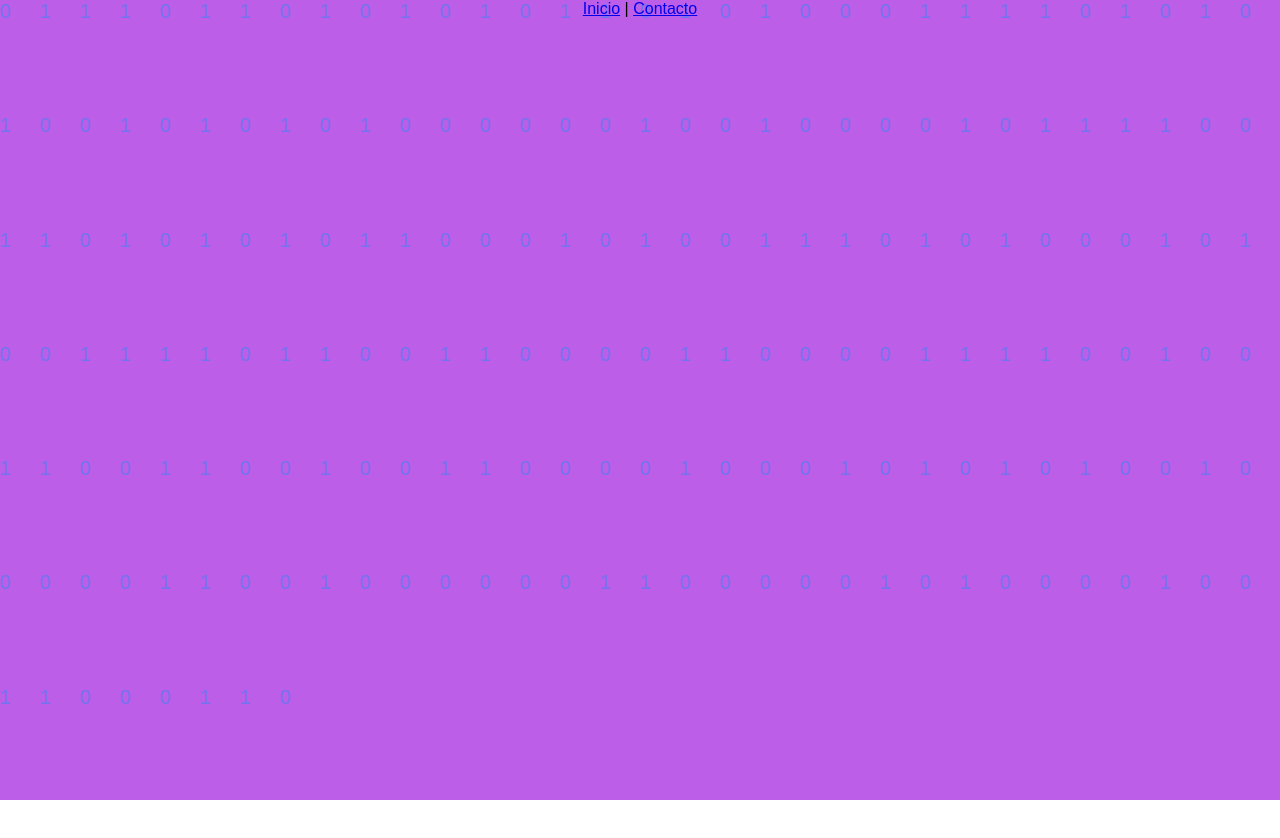
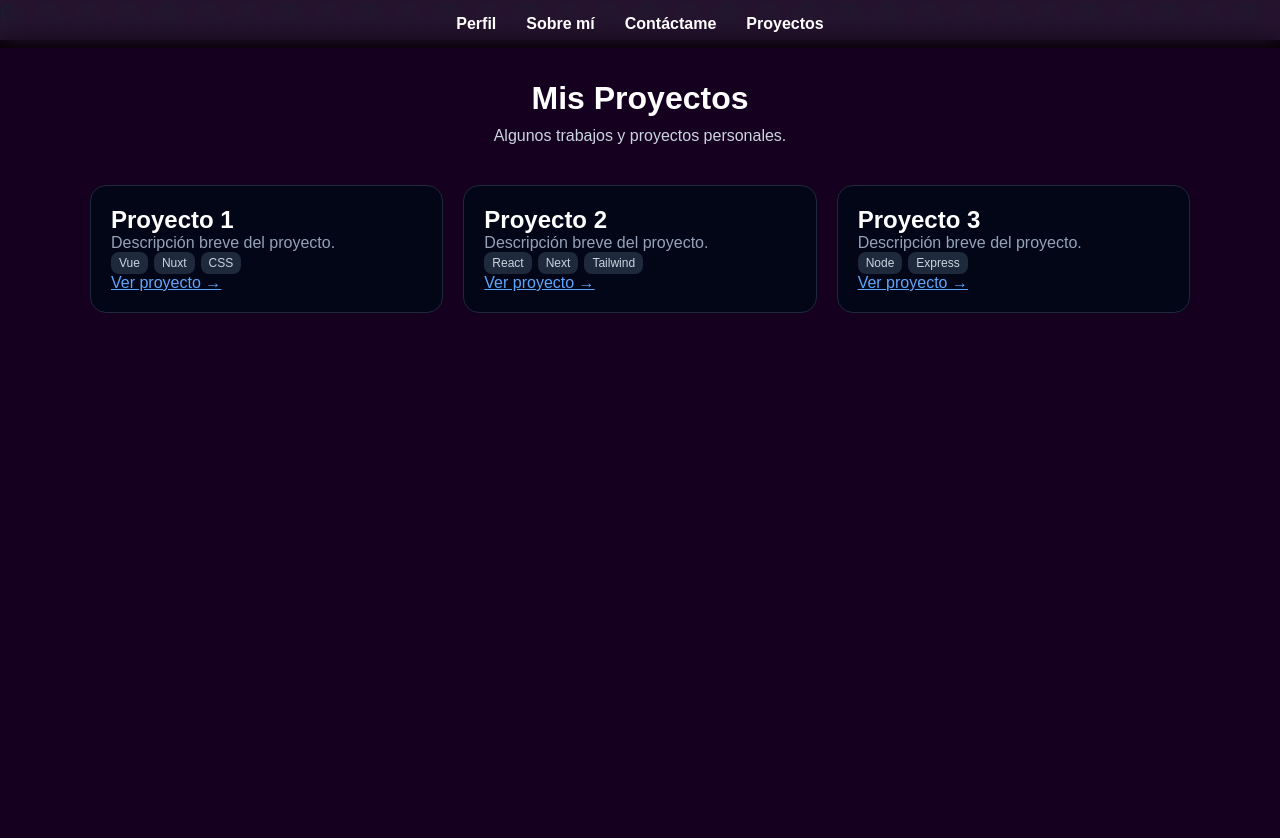
Before and after one commit to Jorge-Montano/proyecto-nuxt, a Nuxt app: page /proyectos in a window 1280 px wide. Before the commit the page ends 800 px from the top, so only its background shows below. Built offline with nearby package versions, Linux system fonts and the light colour scheme.

Commit message:
Actualización formulario contacto y estilos

```diff
--- a/app/assets/main.css
+++ b/app/assets/main.css
@@ -1,60 +1,130 @@
-body {
+/* RESET */
+* {
   margin: 0;
-  font-family: Arial;
+  padding: 0;
+  box-sizing: border-box;
 }
 
-/* MATRIX */
+/* BODY */
+body {
+  font-family: Arial, Helvetica, sans-serif;
+}
+
+/* ========================= */
+/* 🎯 FONDO MATRIX */
+/* ========================= */
+
 .jp-matrix {
   position: fixed;
   inset: 0;
-  background: #bc5ee7; /* CLARO */
+  z-index: 0;
+
   display: grid;
   grid-template-columns: repeat(auto-fill, minmax(40px, 1fr));
-  font-size: 20px;
-  color: rgba(0,150,255,0.4);
-  z-index: -1;
+  grid-auto-rows: 40px;
+
+  font-size: 28px;
+  color: rgba(0, 255, 200, 0.6);
+  font-family: monospace;
+
+  overflow: hidden;
+
+  /* MODO CLARO */
+  background: #bc5ee7;
 }
 
+/* 🌙 MODO OSCURO */
 .dark .jp-matrix {
-  background: #05050a; /* OSCURO */
+  background: #05050a;
 }
 
-/* CONTENEDOR */
-.container {
+/* ========================= */
+/* 🎯 CONTENIDO ENCIMA */
+/* ========================= */
+
+.contenido {
   position: relative;
-  z-index: 1;
-  text-align: center;
+  z-index: 10;
+
+  display: flex;
+  justify-content: center;
+  align-items: center;
+
+  height: 100vh;
+
+  padding-top: 80px; /* espacio para el menú */
 }
 
-/* TARJETA */
+/* ========================= */
+/* 🎯 TARJETA */
+/* ========================= */
+
 .tarjeta {
   background: white;
-  color: black;
   padding: 20px;
   border-radius: 12px;
   width: 320px;
-  margin: 40px auto;
+  text-align: center;
+  box-shadow: 0 10px 25px rgba(0,0,0,.2);
 }
 
+/* 🌙 TARJETA EN OSCURO */
 .dark .tarjeta {
-  background: #1e1e1e;
+  background: #1f1f1f;
   color: white;
 }
 
-/* FOTO */
+/* IMAGEN PERFIL */
 .foto-perfil {
   width: 120px;
   height: 120px;
   border-radius: 50%;
+  object-fit: cover;
+  margin-bottom: 10px;
 }
 
 /* BOTÓN */
 .btn {
   display: inline-block;
-  margin-top: 10px;
-  padding: 8px 12px;
-  background: teal;
+  margin-top: 15px;
+  padding: 10px 15px;
+  background: #00b894;
   color: white;
-  border-radius: 6px;
+  border-radius: 8px;
   text-decoration: none;
+  font-weight: bold;
 }
+
+.btn:hover {
+  background: #019874;
+}
+
+/* ========================= */
+/* 🎯 MENÚ */
+/* ========================= */
+
+.menu {
+  position: fixed;
+  top: 0;
+  width: 100%;
+  z-index: 20;
+
+  background: rgba(0, 0, 0, 0.8);
+  backdrop-filter: blur(10px);
+
+  padding: 15px;
+
+  display: flex;
+  justify-content: center;
+  gap: 30px;
+}
+
+.menu a {
+  color: white;
+  text-decoration: none;
+  font-weight: bold;
+}
+
+.menu a:hover {
+  color: #00b894;
+}
--- a/app/components/AppSideBar.vue
+++ b/app/components/AppSideBar.vue
@@ -1,3 +1,36 @@
 <template>
-  <div></div>
+  <nav class="menu">
+    <NuxtLink to="/perfil">Perfil</NuxtLink>
+    <NuxtLink to="/sobre-mi">Sobre mí</NuxtLink>
+    <NuxtLink to="/contacto">Contáctame</NuxtLink>
+    <NuxtLink to="/proyectos">Proyectos</NuxtLink>
+  </nav>
 </template>
+
+<style scoped>
+.menu {
+  position: fixed;
+  top: 0;
+  width: 100%;
+  z-index: 20;
+
+  background: rgba(0, 0, 0, 0.8);
+  backdrop-filter: blur(10px);
+
+  padding: 15px;
+
+  display: flex;
+  justify-content: center;
+  gap: 30px;
+}
+
+.menu a {
+  color: white;
+  text-decoration: none;
+  font-weight: bold;
+}
+
+.menu a:hover {
+  color: #00b894;
+}
+</style>
--- a/app/components/Background.vue
+++ b/app/components/Background.vue
@@ -1,6 +1,6 @@
 <template>
   <div class="jp-matrix">
-    <span v-for="n in 200" :key="n">
+    <span v-for="n in 500" :key="n">
       {{ Math.random() > 0.5 ? '1' : '0' }}
     </span>
   </div>
--- a/app/components/Perfil.vue
+++ /dev/null
@@ -1,17 +0,0 @@
-<template>
-  <div>
-    <img src="/images/perfil.jpg" class="foto-perfil" />
-
-    <h2 class="nombre">{{ nombre }}</h2>
-    <h3>{{ titulo }}</h3>
-    <p>{{ descripcion }}</p>
-  </div>
-</template>
-
-<script setup>
-defineProps({
-  nombre: String,
-  titulo: String,
-  descripcion: String
-})
-</script>
--- a/app/layouts/default.vue
+++ b/app/layouts/default.vue
@@ -1,19 +1,10 @@
 <template>
   <div>
-    <!-- FONDO -->
     <Background />
+    <AppSideBar />
 
-    <div class="container">
-      <nav>
-        <NuxtLink to="/">Inicio</NuxtLink> |
-        <NuxtLink to="/contacto">Contacto</NuxtLink>
-      </nav>
-
-      <slot />
+    <div class="contenido">
+      <NuxtPage />
     </div>
   </div>
 </template>
-
-<script setup>
-import Background from '../components/Background.vue'
-</script>
--- /dev/null
+++ b/app/pages/Perfil.vue
@@ -0,0 +1,5 @@
+<template>
+  <div class="contenido">
+    <Tarjeta />
+  </div>
+</template>
--- a/app/pages/contacto.vue
+++ b/app/pages/contacto.vue
@@ -1,10 +1,212 @@
+<script setup>
+import { reactive, ref } from 'vue'
+
+const form = reactive({
+  nombre: '',
+  email: '',
+  asunto: '',
+  mensaje: ''
+})
+
+const loading = ref(false)
+const enviado = ref(false)
+const errorMsg = ref('')
+
+const handleSubmit = async () => {
+  errorMsg.value = ''
+  enviado.value = false
+
+  if (!form.nombre || !form.email || !form.asunto || !form.mensaje) {
+    errorMsg.value = 'Por favor completa todos los campos.'
+    return
+  }
+
+  loading.value = true
+
+  try {
+    await new Promise((resolve) => setTimeout(resolve, 800))
+    enviado.value = true
+
+    form.nombre = ''
+    form.email = ''
+    form.asunto = ''
+    form.mensaje = ''
+  } catch (error) {
+    errorMsg.value = 'Ocurrió un error al enviar el mensaje.'
+  } finally {
+    loading.value = false
+  }
+}
+</script>
+
 <template>
-  <div>
-    <AppSideBar />
-    <h1>Contacto</h1>
-    <Contacto
-      email="jorge.alan.montano@gmail.com"
-      telefono="+52 5612791223"
-    />
+  <div class="container">
+    <section class="contacto">
+      <div class="contacto__card">
+
+        <p class="contacto__tag">Contáctame</p>
+        <h1 class="contacto__title">Hablemos de tu proyecto</h1>
+
+        <!-- MODO OSCURO -->
+        <ColorModeButton />
+
+        <p class="contacto__text">
+          Si tienes una idea, una propuesta o quieres trabajar conmigo, mándame un mensaje.
+        </p>
+
+        <form class="contacto__form" @submit.prevent="handleSubmit">
+
+          <div class="contacto__group">
+            <label>Nombre</label>
+            <input v-model="form.nombre" type="text" placeholder="Tu nombre" />
+          </div>
+
+          <div class="contacto__group">
+            <label>Correo</label>
+            <input v-model="form.email" type="email" placeholder="correo@email.com" />
+          </div>
+
+          <div class="contacto__group">
+            <label>Asunto</label>
+            <input v-model="form.asunto" type="text" placeholder="Asunto" />
+          </div>
+
+          <div class="contacto__group">
+            <label>Mensaje</label>
+            <textarea v-model="form.mensaje" rows="5" placeholder="Escribe tu mensaje..."></textarea>
+          </div>
+
+          <button class="contacto__button" :disabled="loading">
+            {{ loading ? 'Enviando...' : 'Enviar mensaje' }}
+          </button>
+
+          <p v-if="enviado" class="success">
+            ✅ Mensaje enviado correctamente
+          </p>
+
+          <p v-if="errorMsg" class="error">
+            {{ errorMsg }}
+          </p>
+
+        </form>
+
+      </div>
+    </section>
   </div>
 </template>
+
+<style scoped>
+
+/* CONTENEDOR */
+.container {
+  min-height: 100vh;
+  padding: 100px 20px 40px;
+  display: flex;
+  justify-content: center;
+}
+
+/* TARJETA */
+.contacto__card {
+  width: 100%;
+  max-width: 500px;
+  padding: 25px;
+  border-radius: 16px;
+
+  background: rgba(0, 0, 0, 0.6);
+  backdrop-filter: blur(10px);
+}
+
+/* TEXTOS */
+.contacto__tag {
+  text-align: center;
+  color: #38bdf8;
+  margin-bottom: 5px;
+}
+
+.contacto__title {
+  text-align: center;
+  color: white;
+  margin-bottom: 10px;
+}
+
+.contacto__text {
+  text-align: center;
+  color: #e2e8f0;
+  margin-bottom: 20px;
+}
+
+/* FORM */
+.contacto__form {
+  display: flex;
+  flex-direction: column;
+  gap: 12px;
+}
+
+/* GROUP */
+.contacto__group {
+  display: flex;
+  flex-direction: column;
+  gap: 5px;
+}
+
+/* LABEL */
+.contacto__group label {
+  color: #ffffff;
+  font-weight: bold;
+}
+
+/* INPUTS */
+.contacto__group input,
+.contacto__group textarea {
+  width: 100%;
+  padding: 12px;
+  border-radius: 10px;
+  border: 1px solid #334155;
+
+  background: #0f172a;
+  color: white;
+
+  outline: none;
+}
+
+/* PLACEHOLDER */
+.contacto__group input::placeholder,
+.contacto__group textarea::placeholder {
+  color: #94a3b8;
+}
+
+/* FOCUS */
+.contacto__group input:focus,
+.contacto__group textarea:focus {
+  border-color: #00b894;
+}
+
+/* BOTÓN */
+.contacto__button {
+  margin-top: 10px;
+  padding: 12px;
+  border: none;
+  border-radius: 10px;
+
+  background: #00b894;
+  color: white;
+  font-weight: bold;
+
+  cursor: pointer;
+}
+
+.contacto__button:hover {
+  background: #019874;
+}
+
+/* MENSAJES */
+.success {
+  color: #4ade80;
+  text-align: center;
+}
+
+.error {
+  color: #f87171;
+  text-align: center;
+}
+</style>
--- /dev/null
+++ b/app/pages/proyectos.vue
@@ -0,0 +1,137 @@
+<script setup>
+const proyectos = [
+  {
+    titulo: 'Proyecto 1',
+    descripcion: 'Descripción breve del proyecto.',
+    tecnologias: ['Vue', 'Nuxt', 'CSS'],
+    link: '#',
+  },
+  {
+    titulo: 'Proyecto 2',
+    descripcion: 'Descripción breve del proyecto.',
+    tecnologias: ['React', 'Next', 'Tailwind'],
+    link: '#',
+  },
+  {
+    titulo: 'Proyecto 3',
+    descripcion: 'Descripción breve del proyecto.',
+    tecnologias: ['Node', 'Express'],
+    link: '#',
+  },
+]
+</script>
+
+<template>
+  <div class="container">
+    <section class="proyectos">
+
+      <h1 class="proyectos__title">Mis Proyectos</h1>
+      <p class="proyectos__subtitle">
+        Algunos trabajos y proyectos personales.
+      </p>
+
+      <div class="proyectos__grid">
+        <div
+          v-for="(proyecto, index) in proyectos"
+          :key="index"
+          class="proyecto__card"
+        >
+          <div class="proyecto__content">
+            <h2 class="proyecto__title">
+              {{ proyecto.titulo }}
+            </h2>
+
+            <p class="proyecto__desc">
+              {{ proyecto.descripcion }}
+            </p>
+
+            <div class="proyecto__tech">
+              <span
+                v-for="(tech, i) in proyecto.tecnologias"
+                :key="i"
+                class="tech"
+              >
+                {{ tech }}
+              </span>
+            </div>
+
+            <a
+              :href="proyecto.link"
+              target="_blank"
+              class="proyecto__link"
+            >
+              Ver proyecto →
+            </a>
+          </div>
+        </div>
+      </div>
+
+    </section>
+  </div>
+</template>
+
+<style scoped>
+.container {
+  width: 100%;
+  min-height: 100vh;
+  padding: 40px 20px;
+  background: #16001f;
+}
+
+.proyectos {
+  max-width: 1100px;
+  margin: 0 auto;
+  text-align: center;
+}
+
+.proyectos__title {
+  color: #ffffff;
+  font-size: 2rem;
+  margin-bottom: 10px;
+}
+
+.proyectos__subtitle {
+  color: #cbd5e1;
+  margin-bottom: 40px;
+}
+
+.proyectos__grid {
+  display: grid;
+  grid-template-columns: repeat(auto-fit, minmax(260px, 1fr));
+  gap: 20px;
+}
+
+.proyecto__card {
+  background: #020617;
+  border: 1px solid #1e293b;
+  border-radius: 16px;
+  padding: 20px;
+  text-align: left;
+}
+
+.proyecto__title {
+  color: #ffffff;
+}
+
+.proyecto__desc {
+  color: #94a3b8;
+}
+
+.proyecto__tech {
+  display: flex;
+  flex-wrap: wrap;
+  gap: 6px;
+}
+
+.tech {
+  font-size: 0.75rem;
+  padding: 4px 8px;
+  border-radius: 8px;
+  background: #1e293b;
+  color: #cbd5e1;
+}
+
+.proyecto__link {
+  color: #60a5fa;
+}
+</style>
--- /dev/null
+++ b/app/pages/sobre-mi.vue
@@ -0,0 +1,10 @@
+<template>
+  <div class="contenido">
+    <div class="tarjeta">
+      <h1>Sobre mí</h1>
+      <p>
+        Soy desarrollador web enfocado en crear aplicaciones modernas con Vue y Nuxt.
+      </p>
+    </div>
+  </div>
+</template>
--- a/nuxt.config.ts
+++ b/nuxt.config.ts
@@ -1,9 +1,9 @@
 export default defineNuxtConfig({
   modules: ['@nuxtjs/color-mode'],
 
+  colorMode: {
+    classSuffix: ''
+  },
+
   css: ['~/assets/main.css'],
-
-  nitro: {
-    preset: 'static'
-  }
 })
```
Also changed, not shown: app/components/ColorModeButton.vue (+2 -12 lines), app/components/Tarjeta.vue (+58 -13 lines), 1 other file (tests, documents, lock files or other folders).
